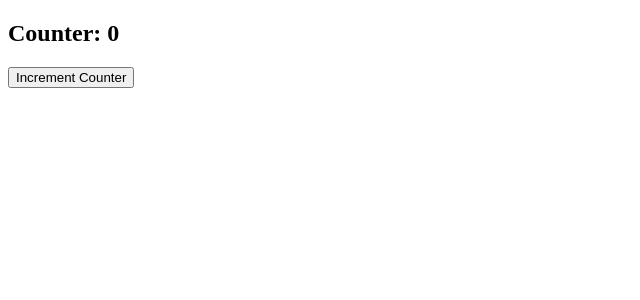
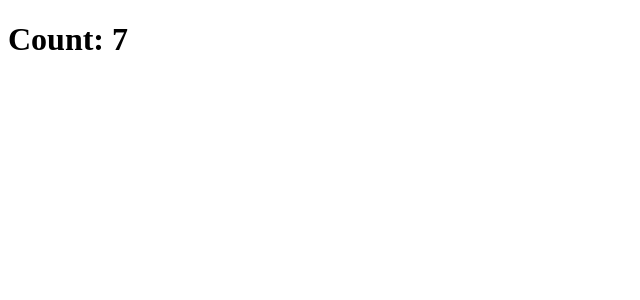
Before and after one commit to cicciocara/React-exercises, a React (Create React App) app in the folder react-exercises/: page / in a window 1280 px wide. Shown: the top 300 px of the page, without its empty margins (0-640 px from the left). Built offline with nearby package versions, Linux system fonts and the light colour scheme.

Commit message:
feat/exercise use-effect-02 completed

```diff
--- a/react-exercises/src/App.js
+++ b/react-exercises/src/App.js
@@ -37,7 +37,7 @@ export class App extends React.Component {
   render() {
     return (
       <div>
-        <ClickCounter onChangeCounter={onChangeCounter} />
+        <Counter />
       </div>
     );
   }
--- a/react-exercises/src/Counter.js
+++ b/react-exercises/src/Counter.js
@@ -1,28 +1,26 @@
-import React from 'react';
-import { CounterDisplay } from './CounterDisplay';
+/* Rewrite the Counter component from State 1
+ as a function component and add a side effect
+  that initializes the interval as soon as the component renders,
+   and clears it when the component unmounts. */
 
-export class Counter extends React.Component {
-  state = {
-    count: this.props.initialValue,
-  };
+import React, { useEffect, useState } from 'react';
 
-  componentDidMount() {
-    setInterval(() => {
-      this.setState((state) => {
-        return { count: state.count + this.props.incrementAmount };
-      });
-    }, this.props.incrementInterval);
-  }
+export function Counter() {
+  const [count, setCount] = useState(0);
 
-  /*the constructor is no longer required,
-  the difference is that the constructor is called before the rendering phase,
-   DidAmount is instead called after the first rendering */
+  useEffect(() => {
+    const interval = setInterval(() => {
+      setCount((c) => c + 1);
+    }, 1000);
 
-  render() {
-    return (
-      <div>
-        <CounterDisplay count={this.state.count} />
-      </div>
-    );
-  }
+    return () => {
+      clearInterval(interval);
+    };
+  }, [count]);
+
+  return (
+    <div>
+      <h1>Count: {count}</h1>
+    </div>
+  );
 }
```
